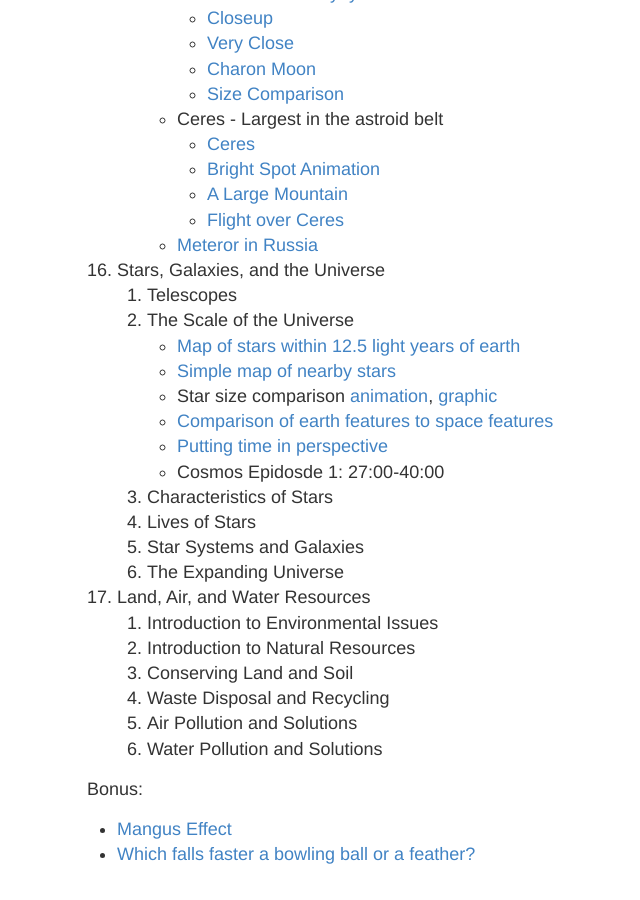
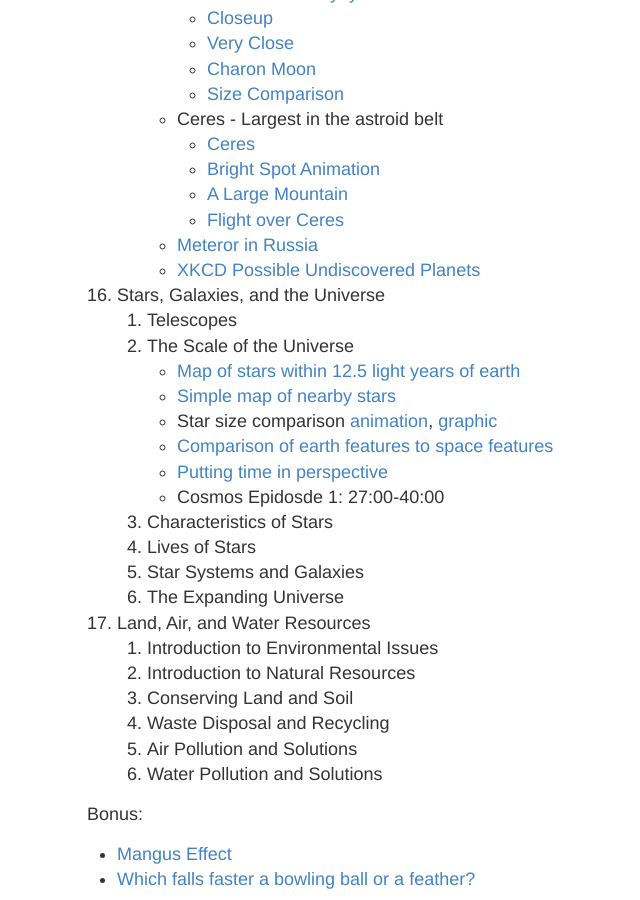
Before and after one commit to ctkstl/earth_science, a Jekyll site: the page built from resources.md, in a window 1280 px wide and 900 px high, scrolled down 10006 px. Shown: the whole window, without its empty margins (193-833 px from the left). Built offline with Jekyll 4.4.1, drawn with Linux system fonts in a browser that asks for light colours; Markdown is read by kramdown in place of the engine named in the settings.

Commit message:
xkcd posible undiscovered planets

```diff
--- a/resources.md
+++ b/resources.md
@@ -322,6 +322,7 @@ permalink: /resources/
              *    [A Large Mountain](https://commons.wikimedia.org/wiki/File:PIA19618-Ceres-PyramidShapedMountain-Dawn-20150806.jpg)
              *    [Flight over Ceres](https://www.youtube.com/watch?v=nJiw2NxqoBU)
         *   [Meteror in Russia](https://commons.wikimedia.org/wiki/File:%D0%92%D0%B7%D1%80%D1%8B%D0%B2_%D0%BC%D0%B5%D1%82%D0%B5%D0%BE%D1%80%D0%B8%D1%82%D0%B0_%D0%BD%D0%B0%D0%B4_%D0%A7%D0%B5%D0%BB%D1%8F%D0%B1%D0%B8%D0%BD%D1%81%D0%BA%D0%BE%D0%BC_15_02_2013_avi-iCawTYPtehk.ogv)
+        *   [XKCD Possible Undiscovered Planets](http://xkcd.com/1633/)
 16. Stars, Galaxies, and the Universe
     1.  Telescopes
     2.  The Scale of the Universe
```
